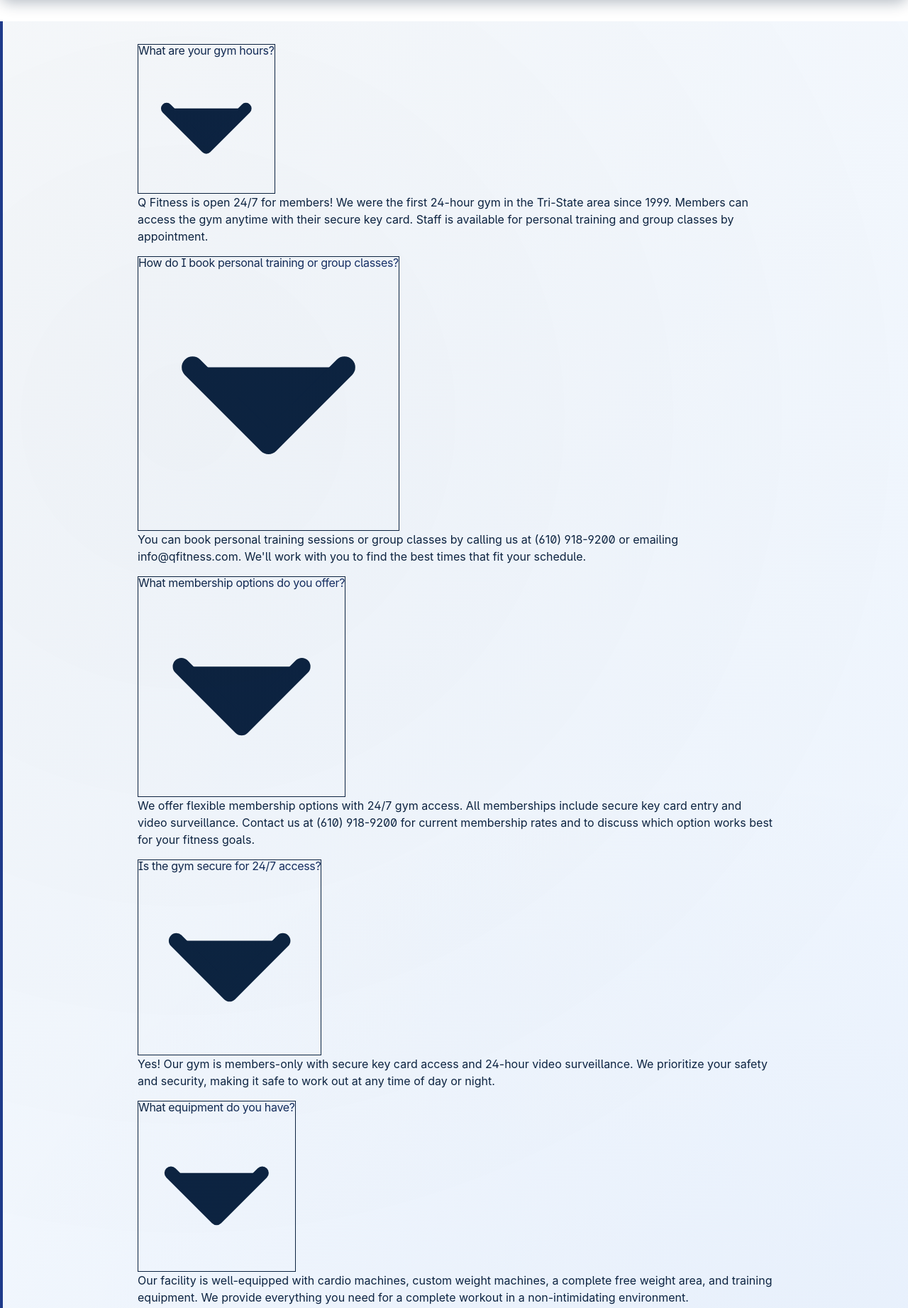
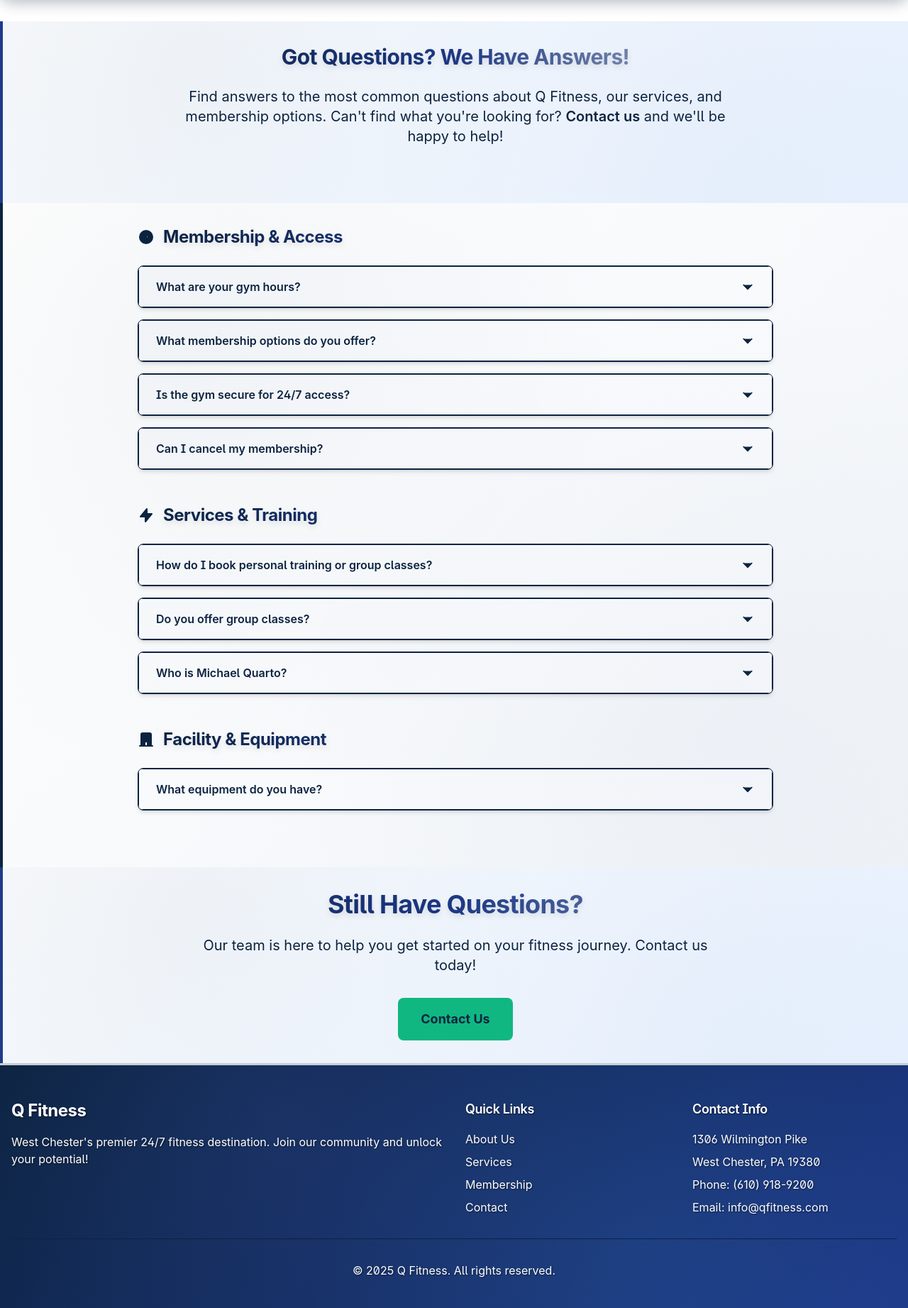
Before and after one commit to cp55577/qfitness, a website: page faq.html in a window 1280 px wide. Shown: the part 648-2491 px from the top of the page at 71% size. Drawn offline with nearby package versions, Linux system fonts and the light colour scheme.

Commit message:
Fix footer text colors and FAQ functionality
- Fix blue-on-blue text issues in footer headings (Q Fitness, Quick Links, Contact Info)
- Add inline styles with !important to force white text in footer
- Update copyright year from 2024 to 2025
- Fix blue-on-blue text in 'Train with Mike Quarto, PTA' section on personal training page
- Add JavaScript toggleAccordion function for FAQ accordions
- FAQ accordions now properly open/close with arrow rotation
- All text visibility issues resolved across the site

```diff
--- a/faq.html
+++ b/faq.html
@@ -124,143 +124,144 @@
         </div>
     </section>
 
+    <!-- FAQ Introduction -->
+    <section class="section bg-gray-50">
+        <div class="container">
+            <div class="max-w-4xl mx-auto text-center mb-12">
+                <h2 class="text-3xl font-bold text-primary-blue mb-6">Got Questions? We Have Answers!</h2>
+                <p class="text-xl text-gray-600 max-w-3xl mx-auto">Find answers to the most common questions about Q Fitness, our services, and membership options. Can't find what you're looking for? <a href="contact.html" class="text-primary-green hover:text-primary-green-dark font-semibold">Contact us</a> and we'll be happy to help!</p>
+            </div>
+        </div>
+    </section>
+
     <!-- FAQ Accordion -->
     <section class="section bg-white">
         <div class="container">
             <div class="max-w-4xl mx-auto">
+                <!-- Membership & Access -->
+                <div class="mb-12">
+                    <h3 class="text-2xl font-bold text-primary-blue mb-6 flex items-center">
+                        <svg class="w-6 h-6 mr-3 text-primary-green" fill="none" stroke="currentColor" viewBox="0 0 24 24">
+                            <path stroke-linecap="round" stroke-linejoin="round" stroke-width="2" d="M12 8v4l3 3m6-3a9 9 0 11-18 0 9 9 0 0118 0z"></path>
+                        </svg>
+                        Membership & Access
+                    </h3>
                     <div class="space-y-4">
-                    <!-- FAQ Item 1 -->
-                    <div class="accordion">
-                        <div class="accordion-item">
-                            <h2>
-                                <button type="button" class="accordion-header" aria-expanded="false">
-                                    <span>What are your gym hours?</span>
-                                    <svg class="accordion-icon" fill="none" stroke="currentColor" viewBox="0 0 24 24">
+                        <div class="bg-white rounded-lg shadow-md border border-gray-200 overflow-hidden">
+                            <button type="button" class="w-full px-6 py-4 text-left flex justify-between items-center hover:bg-gray-50 transition-colors" onclick="toggleAccordion(this)">
+                                <span class="font-semibold text-gray-800">What are your gym hours?</span>
+                                <svg class="w-5 h-5 text-primary-green transform transition-transform" fill="none" stroke="currentColor" viewBox="0 0 24 24">
                                     <path stroke-linecap="round" stroke-linejoin="round" stroke-width="2" d="M19 9l-7 7-7-7"></path>
                                 </svg>
                             </button>
-                            </h2>
-                            <div class="accordion-content">
-                                <p>Q Fitness is open 24/7 for members! We were the first 24-hour gym in the Tri-State area since 1999. Members can access the gym anytime with their secure key card. Staff is available for personal training and group classes by appointment.</p>
+                            <div class="accordion-content hidden px-6 pb-4">
+                                <p class="text-gray-600">Q Fitness is open 24/7 for members! We were the first 24-hour gym in the Tri-State area since 1999. Members can access the gym anytime with their secure key card. Staff is available for personal training and group classes by appointment.</p>
+                            </div>
+                        </div>
+
+                        <div class="bg-white rounded-lg shadow-md border border-gray-200 overflow-hidden">
+                            <button type="button" class="w-full px-6 py-4 text-left flex justify-between items-center hover:bg-gray-50 transition-colors" onclick="toggleAccordion(this)">
+                                <span class="font-semibold text-gray-800">What membership options do you offer?</span>
+                                <svg class="w-5 h-5 text-primary-green transform transition-transform" fill="none" stroke="currentColor" viewBox="0 0 24 24">
+                                    <path stroke-linecap="round" stroke-linejoin="round" stroke-width="2" d="M19 9l-7 7-7-7"></path>
+                                </svg>
+                            </button>
+                            <div class="accordion-content hidden px-6 pb-4">
+                                <p class="text-gray-600">We offer flexible membership options with 24/7 gym access. All memberships include secure key card entry and video surveillance. Contact us at (610) 918-9200 for current membership rates and to discuss which option works best for your fitness goals.</p>
+                            </div>
+                        </div>
+
+                        <div class="bg-white rounded-lg shadow-md border border-gray-200 overflow-hidden">
+                            <button type="button" class="w-full px-6 py-4 text-left flex justify-between items-center hover:bg-gray-50 transition-colors" onclick="toggleAccordion(this)">
+                                <span class="font-semibold text-gray-800">Is the gym secure for 24/7 access?</span>
+                                <svg class="w-5 h-5 text-primary-green transform transition-transform" fill="none" stroke="currentColor" viewBox="0 0 24 24">
+                                    <path stroke-linecap="round" stroke-linejoin="round" stroke-width="2" d="M19 9l-7 7-7-7"></path>
+                                </svg>
+                            </button>
+                            <div class="accordion-content hidden px-6 pb-4">
+                                <p class="text-gray-600">Yes! Our gym is members-only with secure key card access and 24-hour video surveillance. We prioritize your safety and security, making it safe to work out at any time of day or night.</p>
+                            </div>
+                        </div>
+
+                        <div class="bg-white rounded-lg shadow-md border border-gray-200 overflow-hidden">
+                            <button type="button" class="w-full px-6 py-4 text-left flex justify-between items-center hover:bg-gray-50 transition-colors" onclick="toggleAccordion(this)">
+                                <span class="font-semibold text-gray-800">Can I cancel my membership?</span>
+                                <svg class="w-5 h-5 text-primary-green transform transition-transform" fill="none" stroke="currentColor" viewBox="0 0 24 24">
+                                    <path stroke-linecap="round" stroke-linejoin="round" stroke-width="2" d="M19 9l-7 7-7-7"></path>
+                                </svg>
+                            </button>
+                            <div class="accordion-content hidden px-6 pb-4">
+                                <p class="text-gray-600">Yes, we offer flexible memberships with no long-term contracts. You can cancel anytime with 30 days notice. We believe in earning your business every month through our quality service and results.</p>
+                            </div>
                         </div>
                     </div>
                 </div>
 
-                    <!-- FAQ Item 2 -->
-                    <div class="accordion">
-                        <div class="accordion-item">
-                            <h2>
-                                <button type="button" class="accordion-header" aria-expanded="false">
-                                    <span>How do I book personal training or group classes?</span>
-                                    <svg class="accordion-icon" fill="none" stroke="currentColor" viewBox="0 0 24 24">
+                <!-- Services & Training -->
+                <div class="mb-12">
+                    <h3 class="text-2xl font-bold text-primary-blue mb-6 flex items-center">
+                        <svg class="w-6 h-6 mr-3 text-primary-green" fill="none" stroke="currentColor" viewBox="0 0 24 24">
+                            <path stroke-linecap="round" stroke-linejoin="round" stroke-width="2" d="M13 10V3L4 14h7v7l9-11h-7z"></path>
+                        </svg>
+                        Services & Training
+                    </h3>
+                    <div class="space-y-4">
+                        <div class="bg-white rounded-lg shadow-md border border-gray-200 overflow-hidden">
+                            <button type="button" class="w-full px-6 py-4 text-left flex justify-between items-center hover:bg-gray-50 transition-colors" onclick="toggleAccordion(this)">
+                                <span class="font-semibold text-gray-800">How do I book personal training or group classes?</span>
+                                <svg class="w-5 h-5 text-primary-green transform transition-transform" fill="none" stroke="currentColor" viewBox="0 0 24 24">
                                     <path stroke-linecap="round" stroke-linejoin="round" stroke-width="2" d="M19 9l-7 7-7-7"></path>
                                 </svg>
                             </button>
-                            </h2>
-                            <div class="accordion-content">
-                                <p>You can book personal training sessions or group classes by calling us at (610) 918-9200 or emailing info@qfitness.com. We'll work with you to find the best times that fit your schedule.</p>
+                            <div class="accordion-content hidden px-6 pb-4">
+                                <p class="text-gray-600">You can book personal training sessions or group classes by calling us at (610) 918-9200 or emailing info@qfitness.com. We'll work with you to find the best times that fit your schedule.</p>
+                            </div>
+                        </div>
+
+                        <div class="bg-white rounded-lg shadow-md border border-gray-200 overflow-hidden">
+                            <button type="button" class="w-full px-6 py-4 text-left flex justify-between items-center hover:bg-gray-50 transition-colors" onclick="toggleAccordion(this)">
+                                <span class="font-semibold text-gray-800">Do you offer group classes?</span>
+                                <svg class="w-5 h-5 text-primary-green transform transition-transform" fill="none" stroke="currentColor" viewBox="0 0 24 24">
+                                    <path stroke-linecap="round" stroke-linejoin="round" stroke-width="2" d="M19 9l-7 7-7-7"></path>
+                                </svg>
+                            </button>
+                            <div class="accordion-content hidden px-6 pb-4">
+                                <p class="text-gray-600">Yes! We offer small group training classes (3-5 people) for Total Body Fitness Group Training. These classes help you lose weight, burn fat & calories, build strength and muscle, boost your metabolism, improve endurance, and increase flexibility. Classes are one hour long and are offered in the morning and evening throughout the week. Total Body Fitness Group Training Classes are open to everyone for a $30 drop-in fee, membership is required.</p>
+                            </div>
+                        </div>
+
+                        <div class="bg-white rounded-lg shadow-md border border-gray-200 overflow-hidden">
+                            <button type="button" class="w-full px-6 py-4 text-left flex justify-between items-center hover:bg-gray-50 transition-colors" onclick="toggleAccordion(this)">
+                                <span class="font-semibold text-gray-800">Who is Michael Quarto?</span>
+                                <svg class="w-5 h-5 text-primary-green transform transition-transform" fill="none" stroke="currentColor" viewBox="0 0 24 24">
+                                    <path stroke-linecap="round" stroke-linejoin="round" stroke-width="2" d="M19 9l-7 7-7-7"></path>
+                                </svg>
+                            </button>
+                            <div class="accordion-content hidden px-6 pb-4">
+                                <p class="text-gray-600">Michael Quarto is our founder and head trainer. He's a Physical Therapist Assistant (PTA) with over 30 years of sports training experience, a National powerlifting record holder, and a healthcare professional. He founded Q Fitness in 1999 and has been providing Motivation, Accountability, and Experienced/Applied Knowledge since 1994. He has trained many professional athletes from a variety of sports.</p>
+                            </div>
                         </div>
                     </div>
                 </div>
 
-                    <!-- FAQ Item 3 -->
-                    <div class="accordion">
-                        <div class="accordion-item">
-                            <h2>
-                                <button type="button" class="accordion-header" aria-expanded="false">
-                                    <span>What membership options do you offer?</span>
-                                    <svg class="accordion-icon" fill="none" stroke="currentColor" viewBox="0 0 24 24">
+                <!-- Facility & Equipment -->
+                <div class="mb-12">
+                    <h3 class="text-2xl font-bold text-primary-blue mb-6 flex items-center">
+                        <svg class="w-6 h-6 mr-3 text-primary-green" fill="none" stroke="currentColor" viewBox="0 0 24 24">
+                            <path stroke-linecap="round" stroke-linejoin="round" stroke-width="2" d="M19 21V5a2 2 0 00-2-2H7a2 2 0 00-2 2v16m14 0h2m-2 0h-5m-9 0H3m2 0h5M9 7h1m-1 4h1m4-4h1m-1 4h1m-5 10v-5a1 1 0 011-1h2a1 1 0 011 1v5m-4 0h4"></path>
+                        </svg>
+                        Facility & Equipment
+                    </h3>
+                    <div class="space-y-4">
+                        <div class="bg-white rounded-lg shadow-md border border-gray-200 overflow-hidden">
+                            <button type="button" class="w-full px-6 py-4 text-left flex justify-between items-center hover:bg-gray-50 transition-colors" onclick="toggleAccordion(this)">
+                                <span class="font-semibold text-gray-800">What equipment do you have?</span>
+                                <svg class="w-5 h-5 text-primary-green transform transition-transform" fill="none" stroke="currentColor" viewBox="0 0 24 24">
                                     <path stroke-linecap="round" stroke-linejoin="round" stroke-width="2" d="M19 9l-7 7-7-7"></path>
                                 </svg>
                             </button>
-                            </h2>
-                            <div class="accordion-content">
-                                <p>We offer flexible membership options with 24/7 gym access. All memberships include secure key card entry and video surveillance. Contact us at (610) 918-9200 for current membership rates and to discuss which option works best for your fitness goals.</p>
-                            </div>
-                        </div>
-                    </div>
-
-                    <!-- FAQ Item 4 -->
-                    <div class="accordion">
-                        <div class="accordion-item">
-                            <h2>
-                                <button type="button" class="accordion-header" aria-expanded="false">
-                                    <span>Is the gym secure for 24/7 access?</span>
-                                    <svg class="accordion-icon" fill="none" stroke="currentColor" viewBox="0 0 24 24">
-                                        <path stroke-linecap="round" stroke-linejoin="round" stroke-width="2" d="M19 9l-7 7-7-7"></path>
-                                    </svg>
-                                </button>
-                            </h2>
-                            <div class="accordion-content">
-                                <p>Yes! Our gym is members-only with secure key card access and 24-hour video surveillance. We prioritize your safety and security, making it safe to work out at any time of day or night.</p>
-                            </div>
-                        </div>
-                    </div>
-
-                    <!-- FAQ Item 5 -->
-                    <div class="accordion">
-                        <div class="accordion-item">
-                            <h2>
-                                <button type="button" class="accordion-header" aria-expanded="false">
-                                    <span>What equipment do you have?</span>
-                                    <svg class="accordion-icon" fill="none" stroke="currentColor" viewBox="0 0 24 24">
-                                        <path stroke-linecap="round" stroke-linejoin="round" stroke-width="2" d="M19 9l-7 7-7-7"></path>
-                                    </svg>
-                                </button>
-                            </h2>
-                            <div class="accordion-content">
-                                <p>Our facility is well-equipped with cardio machines, custom weight machines, a complete free weight area, and training equipment. We provide everything you need for a complete workout in a non-intimidating environment.</p>
-                            </div>
-                        </div>
-                    </div>
-
-                    <!-- FAQ Item 6 -->
-                    <div class="accordion">
-                        <div class="accordion-item">
-                            <h2>
-                                <button type="button" class="accordion-header" aria-expanded="false">
-                                    <span>Who is Michael Quarto?</span>
-                                    <svg class="accordion-icon" fill="none" stroke="currentColor" viewBox="0 0 24 24">
-                                        <path stroke-linecap="round" stroke-linejoin="round" stroke-width="2" d="M19 9l-7 7-7-7"></path>
-                                    </svg>
-                                </button>
-                            </h2>
-                            <div class="accordion-content">
-                                <p>Michael Quarto is our founder and head trainer. He's a Physical Therapist Assistant (PTA) with over 30 years of sports training experience, a National powerlifting record holder, and a healthcare professional. He founded Q Fitness in 1999 and has been providing Motivation, Accountability, and Experienced/Applied Knowledge since 1994. He has trained many professional athletes from a variety of sports.</p>
-                            </div>
-                        </div>
-                    </div>
-
-                    <!-- FAQ Item 7 -->
-                    <div class="accordion">
-                        <div class="accordion-item">
-                            <h2>
-                                <button type="button" class="accordion-header" aria-expanded="false">
-                                    <span>Do you offer group classes?</span>
-                                    <svg class="accordion-icon" fill="none" stroke="currentColor" viewBox="0 0 24 24">
-                                        <path stroke-linecap="round" stroke-linejoin="round" stroke-width="2" d="M19 9l-7 7-7-7"></path>
-                                    </svg>
-                                </button>
-                            </h2>
-                            <div class="accordion-content">
-                                <p>Yes! We offer small group training classes (3-5 people) for Total Body Fitness Group Training. These classes help you lose weight, burn fat & calories, build strength and muscle, boost your metabolism, improve endurance, and increase flexibility. Classes are one hour long and are offered in the morning and evening throughout the week. Total Body Fitness Group Training Classes are open to everyone for a $30 drop-in fee, membership is required.</p>
-                            </div>
-                        </div>
-                    </div>
-
-                    <!-- FAQ Item 8 -->
-                    <div class="accordion">
-                        <div class="accordion-item">
-                            <h2>
-                                <button type="button" class="accordion-header" aria-expanded="false">
-                                    <span>Can I cancel my membership?</span>
-                                    <svg class="accordion-icon" fill="none" stroke="currentColor" viewBox="0 0 24 24">
-                                        <path stroke-linecap="round" stroke-linejoin="round" stroke-width="2" d="M19 9l-7 7-7-7"></path>
-                                    </svg>
-                                </button>
-                            </h2>
-                            <div class="accordion-content">
-                                <p>Yes, we offer flexible memberships with no long-term contracts. You can cancel anytime with 30 days notice. We believe in earning your business every month through our quality service and results.</p>
+                            <div class="accordion-content hidden px-6 pb-4">
+                                <p class="text-gray-600">Our facility is well-equipped with cardio machines, custom weight machines, a complete free weight area, and training equipment. We provide everything you need for a complete workout in a non-intimidating environment.</p>
                             </div>
                         </div>
                     </div>
@@ -286,6 +287,24 @@
         <!-- Components JS -->
         <script src="js/components.js"></script>
 
+        <!-- FAQ Accordion JavaScript -->
+        <script>
+            function toggleAccordion(button) {
+                const content = button.nextElementSibling;
+                const icon = button.querySelector('svg');
+
+                if (content.classList.contains('hidden')) {
+                    // Open accordion
+                    content.classList.remove('hidden');
+                    icon.style.transform = 'rotate(180deg)';
+                } else {
+                    // Close accordion
+                    content.classList.add('hidden');
+                    icon.style.transform = 'rotate(0deg)';
+                }
+            }
+        </script>
+
         <!-- Flowbite JS -->
         <script src="https://cdn.jsdelivr.net/npm/flowbite@2.2.1/dist/flowbite.min.js"></script>
     </body>
--- a/js/components.js
+++ b/js/components.js
@@ -132,12 +132,12 @@
     <div class="container">
         <div class="grid grid-cols-1 md:grid-cols-4 gap-8">
             <div class="col-span-1 md:col-span-2">
-                <h3 class="text-2xl font-bold text-white mb-4">Q Fitness</h3>
+                <h3 class="text-2xl font-bold mb-4" style="color: #ffffff !important; text-shadow: 1px 1px 2px rgba(0,0,0,0.5) !important; -webkit-text-fill-color: #ffffff !important;">Q Fitness</h3>
                 <p class="text-white mb-4">West Chester's premier 24/7 fitness destination. Join our community and unlock your potential!</p>
             </div>
 
             <div>
-                <h4 class="text-lg font-semibold mb-4">Quick Links</h4>
+                <h4 class="text-lg font-semibold mb-4" style="color: #ffffff !important; text-shadow: 1px 1px 2px rgba(0,0,0,0.5) !important; -webkit-text-fill-color: #ffffff !important;">Quick Links</h4>
                 <ul class="space-y-2">
                     <li><a href="${pathPrefix}about/the-gym.html" class="text-white hover:text-primary-green transition duration-300">About Us</a></li>
                     <li><a href="${pathPrefix}services/personal-training.html" class="text-white hover:text-primary-green transition duration-300">Services</a></li>
@@ -147,7 +147,7 @@
             </div>
 
             <div>
-                <h4 class="text-lg font-semibold mb-4">Contact Info</h4>
+                <h4 class="text-lg font-semibold mb-4" style="color: #ffffff !important; text-shadow: 1px 1px 2px rgba(0,0,0,0.5) !important; -webkit-text-fill-color: #ffffff !important;">Contact Info</h4>
                 <div class="space-y-2 text-white">
                     <p>1306 Wilmington Pike</p>
                     <p>West Chester, PA 19380</p>
@@ -157,9 +157,9 @@
             </div>
         </div>
 
-        <div class="border-t border-gray-700 mt-8 pt-8 text-center">
-            <p class="text-gray-400">&copy; 2024 Q Fitness. All rights reserved.</p>
-        </div>
+            <div class="border-t border-gray-700 mt-8 pt-8 text-center">
+                <p class="text-gray-400">&copy; 2025 Q Fitness. All rights reserved.</p>
+            </div>
     </div>
 </footer>
 `;
```
Also changed, not shown: services/personal-training.html (+3 -3 lines), styles.css (+19 -0 lines). Lines whose indentation alone changed are shown as unchanged.
